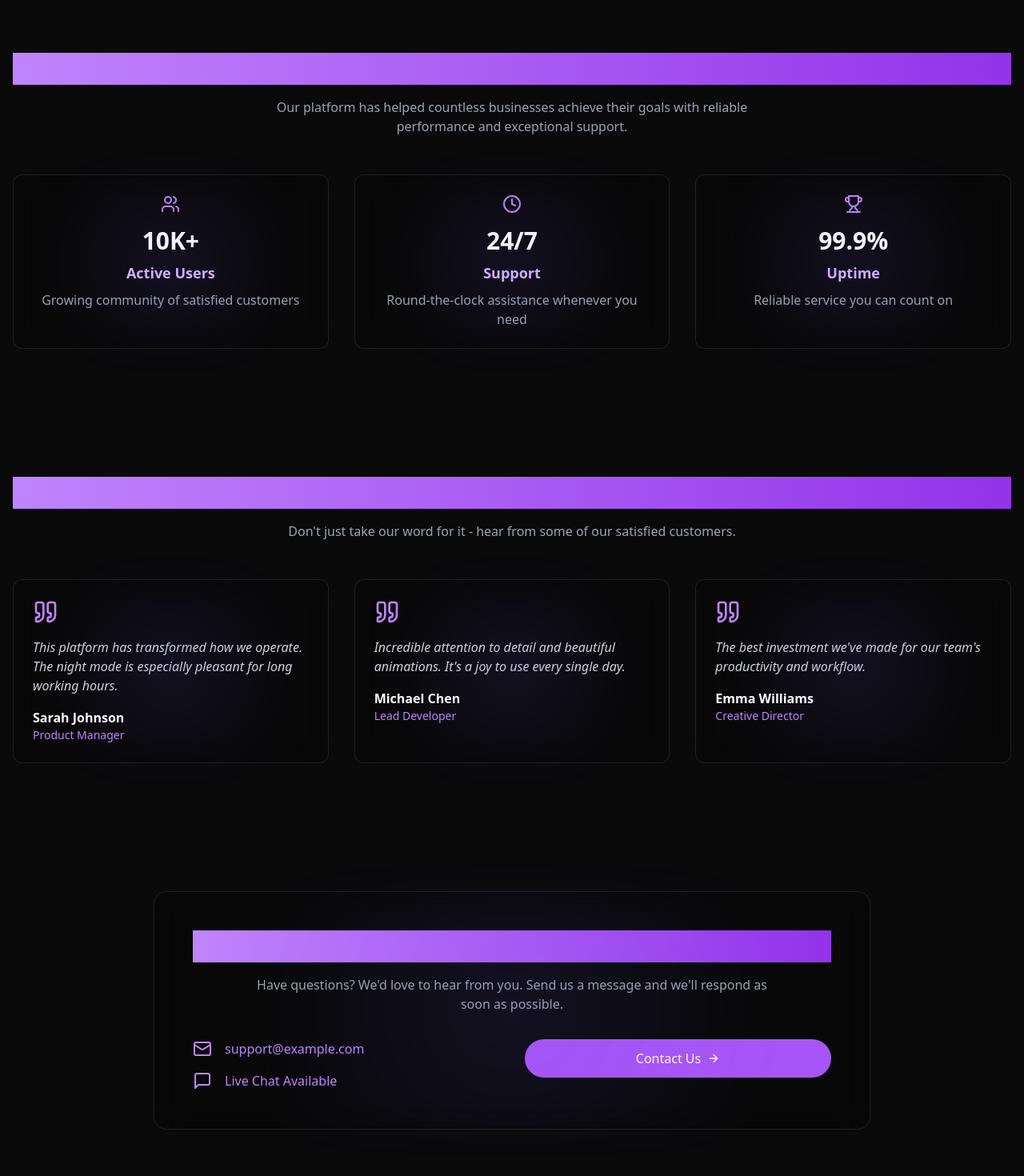
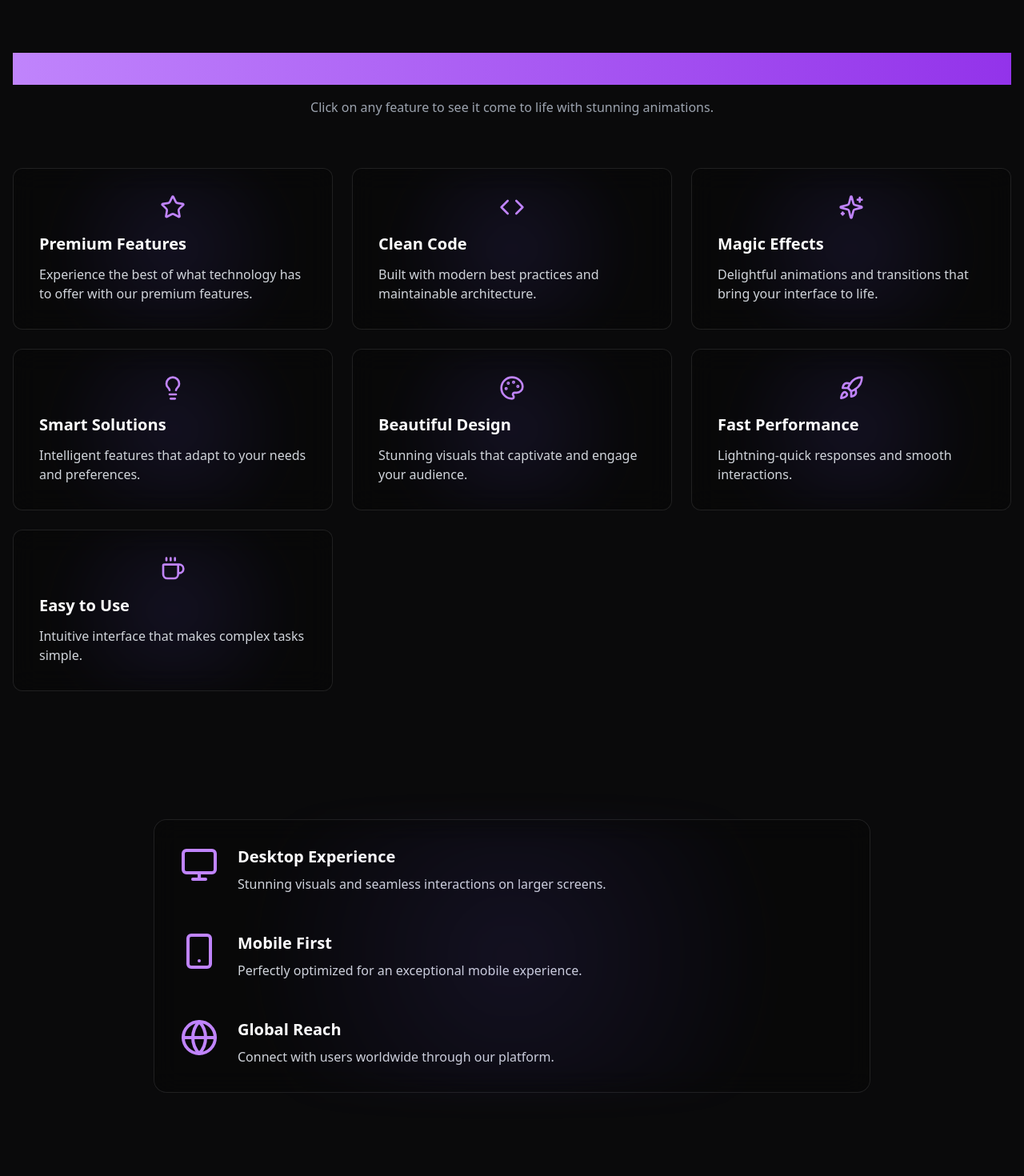
Before and after one commit to Roy9957/night, a React (Vite) app: page / in a window 1280 px wide. Shown: the part 1300-2770 px from the top of the page at 80% size. Built offline with nearby package versions, Linux system fonts and the light colour scheme.

Commit message:
Animate elements on click
The elements should animate on click and the page should be expanded with more content, sections, items, elements, text, effects, styles, and animations.

```diff
--- /dev/null
+++ b/src/components/InteractiveFeatures.tsx
@@ -0,0 +1,120 @@
+
+import React, { useState } from "react";
+import { motion, AnimatePresence } from "framer-motion";
+import {
+  Zap,
+  Star,
+  Shield,
+  Code,
+  Sparkles,
+  Lightbulb,
+  Palette,
+  Rocket,
+  Coffee
+} from "lucide-react";
+
+const InteractiveFeatures = () => {
+  const [selectedFeature, setSelectedFeature] = useState<number | null>(null);
+
+  const features = [
+    {
+      icon: <Star className="w-8 h-8" />,
+      title: "Premium Features",
+      description: "Experience the best of what technology has to offer with our premium features.",
+      color: "from-purple-500 to-pink-500"
+    },
+    {
+      icon: <Code className="w-8 h-8" />,
+      title: "Clean Code",
+      description: "Built with modern best practices and maintainable architecture.",
+      color: "from-blue-500 to-cyan-500"
+    },
+    {
+      icon: <Sparkles className="w-8 h-8" />,
+      title: "Magic Effects",
+      description: "Delightful animations and transitions that bring your interface to life.",
+      color: "from-yellow-500 to-orange-500"
+    },
+    {
+      icon: <Lightbulb className="w-8 h-8" />,
+      title: "Smart Solutions",
+      description: "Intelligent features that adapt to your needs and preferences.",
+      color: "from-green-500 to-emerald-500"
+    },
+    {
+      icon: <Palette className="w-8 h-8" />,
+      title: "Beautiful Design",
+      description: "Stunning visuals that captivate and engage your audience.",
+      color: "from-pink-500 to-rose-500"
+    },
+    {
+      icon: <Rocket className="w-8 h-8" />,
+      title: "Fast Performance",
+      description: "Lightning-quick responses and smooth interactions.",
+      color: "from-violet-500 to-purple-500"
+    },
+    {
+      icon: <Coffee className="w-8 h-8" />,
+      title: "Easy to Use",
+      description: "Intuitive interface that makes complex tasks simple.",
+      color: "from-amber-500 to-yellow-500"
+    }
+  ];
+
+  return (
+    <section className="py-20 relative overflow-hidden">
+      <div className="container mx-auto px-4">
+        <motion.div
+          initial={{ opacity: 0, y: 20 }}
+          whileInView={{ opacity: 1, y: 0 }}
+          transition={{ duration: 0.8 }}
+          viewport={{ once: true }}
+          className="text-center mb-16"
+        >
+          <h2 className="text-3xl md:text-4xl font-bold mb-4 bg-clip-text text-transparent animated-gradient">
+            Explore Our Features
+          </h2>
+          <p className="text-gray-400 max-w-2xl mx-auto">
+            Click on any feature to see it come to life with stunning animations.
+          </p>
+        </motion.div>
+
+        <div className="grid grid-cols-1 md:grid-cols-2 lg:grid-cols-3 gap-6">
+          {features.map((feature, index) => (
+            <motion.div
+              key={index}
+              className={`glass-effect night-glow p-8 rounded-xl cursor-pointer overflow-hidden relative group`}
+              whileHover={{ scale: 1.02 }}
+              onClick={() => setSelectedFeature(selectedFeature === index ? null : index)}
+            >
+              <AnimatePresence>
+                {selectedFeature === index && (
+                  <motion.div
+                    initial={{ opacity: 0, scale: 0.8 }}
+                    animate={{ opacity: 1, scale: 1 }}
+                    exit={{ opacity: 0, scale: 0.8 }}
+                    className={`absolute inset-0 bg-gradient-to-br ${feature.color} opacity-10`}
+                  />
+                )}
+              </AnimatePresence>
+
+              <motion.div
+                animate={selectedFeature === index ? { scale: [1, 1.2, 1] } : {}}
+                transition={{ duration: 0.5 }}
+                className="relative z-10"
+              >
+                <div className="mb-4 text-purple-400 flex justify-center">
+                  {feature.icon}
+                </div>
+                <h3 className="text-xl font-semibold mb-3 text-white">{feature.title}</h3>
+                <p className="text-gray-300">{feature.description}</p>
+              </motion.div>
+            </motion.div>
+          ))}
+        </div>
+      </div>
+    </section>
+  );
+};
+
+export default InteractiveFeatures;
--- /dev/null
+++ b/src/components/ShowcaseSection.tsx
@@ -0,0 +1,63 @@
+
+import React from "react";
+import { motion } from "framer-motion";
+import { Monitor, Smartphone, Globe } from "lucide-react";
+
+const ShowcaseSection = () => {
+  const showcaseItems = [
+    {
+      icon: <Monitor className="w-12 h-12" />,
+      title: "Desktop Experience",
+      description: "Stunning visuals and seamless interactions on larger screens."
+    },
+    {
+      icon: <Smartphone className="w-12 h-12" />,
+      title: "Mobile First",
+      description: "Perfectly optimized for an exceptional mobile experience."
+    },
+    {
+      icon: <Globe className="w-12 h-12" />,
+      title: "Global Reach",
+      description: "Connect with users worldwide through our platform."
+    }
+  ];
+
+  return (
+    <section className="py-20 relative overflow-hidden">
+      <div className="container mx-auto px-4">
+        <motion.div
+          initial={{ opacity: 0, y: 20 }}
+          whileInView={{ opacity: 1, y: 0 }}
+          transition={{ duration: 0.8 }}
+          viewport={{ once: true }}
+          className="max-w-4xl mx-auto glass-effect night-glow p-8 rounded-2xl"
+        >
+          {showcaseItems.map((item, index) => (
+            <motion.div
+              key={index}
+              initial={{ opacity: 0, x: index % 2 === 0 ? -20 : 20 }}
+              whileInView={{ opacity: 1, x: 0 }}
+              transition={{ duration: 0.5, delay: index * 0.2 }}
+              viewport={{ once: true }}
+              className="flex items-start space-x-6 mb-12 last:mb-0"
+            >
+              <motion.div
+                whileHover={{ scale: 1.1, rotate: 360 }}
+                transition={{ duration: 0.5 }}
+                className="text-purple-400 flex-shrink-0"
+              >
+                {item.icon}
+              </motion.div>
+              <div>
+                <h3 className="text-xl font-semibold mb-2 text-white">{item.title}</h3>
+                <p className="text-gray-300">{item.description}</p>
+              </div>
+            </motion.div>
+          ))}
+        </motion.div>
+      </div>
+    </section>
+  );
+};
+
+export default ShowcaseSection;
--- a/src/pages/Index.tsx
+++ b/src/pages/Index.tsx
@@ -8,6 +8,8 @@ import HeroSection from "@/components/HeroSection";
 import StatisticsSection from "@/components/StatisticsSection";
 import TestimonialSection from "@/components/TestimonialSection";
 import ContactSection from "@/components/ContactSection";
+import InteractiveFeatures from "@/components/InteractiveFeatures";
+import ShowcaseSection from "@/components/ShowcaseSection";
 
 const Index = () => {
   const features = [
@@ -69,6 +71,8 @@ const Index = () => {
           </div>
         </motion.section>
 
+        <InteractiveFeatures />
+        <ShowcaseSection />
         <StatisticsSection />
         <TestimonialSection />
         <ContactSection />
```
